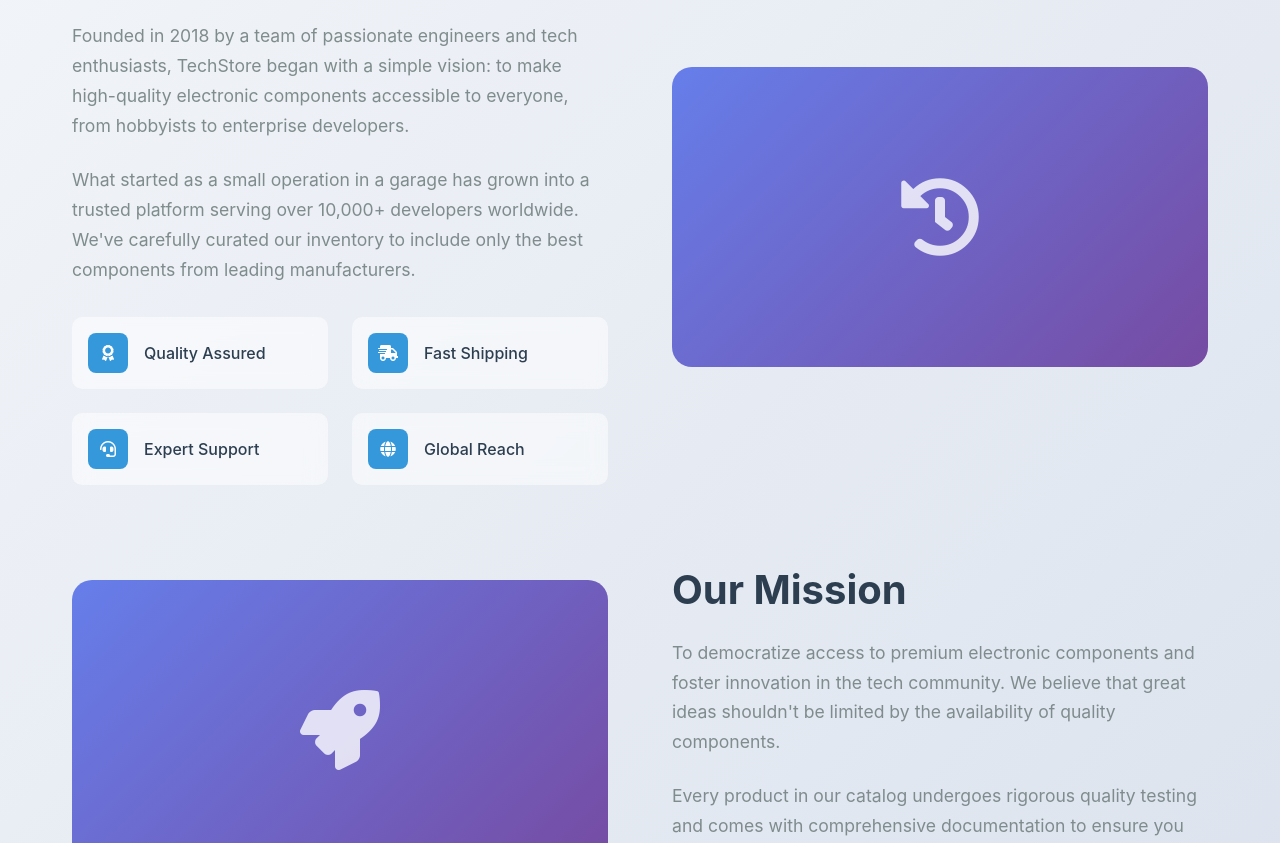
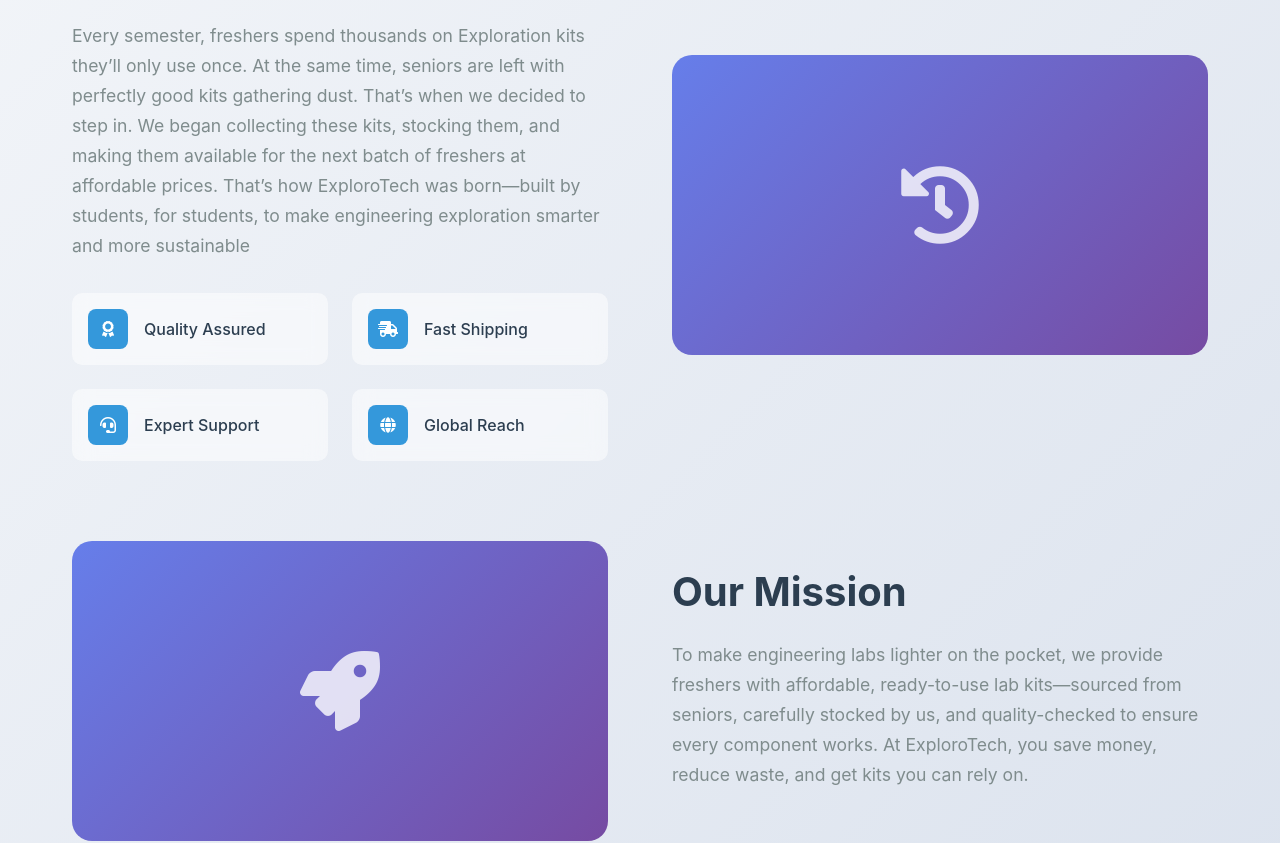
Before and after one commit to rohanhalaj18/expotech, a plain HTML site: page frontend/pages/About.html in a window 1280 px wide. Shown: the part 438-1281 px from the top of the page. Drawn offline with Linux system fonts and the light colour scheme.

Commit message:
changed with story and mission

```diff
--- a/frontend/pages/About.html
+++ b/frontend/pages/About.html
@@ -1,11 +1,14 @@
 <!DOCTYPE html>
 <html lang="en">
   <head>
-    <meta charset="UTF-8">
-    <meta name="viewport" content="width=device-width, initial-scale=1.0">
+    <meta charset="UTF-8" />
+    <meta name="viewport" content="width=device-width, initial-scale=1.0" />
     <title>About</title>
-    <link rel="stylesheet" href="../styles/About.css">
-    <link rel="stylesheet" href="https://cdnjs.cloudflare.com/ajax/libs/font-awesome/5.15.4/css/all.min.css">
+    <link rel="stylesheet" href="../styles/About.css" />
+    <link
+      rel="stylesheet"
+      href="https://cdnjs.cloudflare.com/ajax/libs/font-awesome/5.15.4/css/all.min.css"
+    />
   </head>
   <body>
     <header class="header">
@@ -39,8 +42,12 @@
       <!-- Hero Section -->
       <section class="about-hero">
         <h1>About TechStore</h1>
-            <p>We're passionate about bringing you the finest electronic components and development kits. Our mission is to
-                empower developers, engineers, and tech enthusiasts with premium quality products that fuel innovation.</p>
+        <p>
+          We're passionate about bringing you the finest electronic components
+          and development kits. Our mission is to empower developers, engineers,
+          and tech enthusiasts with premium quality products that fuel
+          innovation.
+        </p>
       </section>
 
       <!-- About Content -->
@@ -49,12 +56,18 @@
         <section class="about-section">
           <div class="section-content">
             <h2>Our Story</h2>
-                    <p>Founded in 2018 by a team of passionate engineers and tech enthusiasts, TechStore began with a simple
-                        vision: to make high-quality electronic components accessible to everyone, from hobbyists to
-                        enterprise developers.</p>
-                    <p>What started as a small operation in a garage has grown into a trusted platform serving over 10,000+
+            <p>
+              Every semester, freshers spend thousands on Exploration kits
+              they’ll only use once. At the same time, seniors are left with
+              perfectly good kits gathering dust. That’s when we decided to step
+              in. We began collecting these kits, stocking them, and making them
+              available for the next batch of freshers at affordable prices.
+              That’s how ExploroTech was born—built by students, for students,
+              to make engineering exploration smarter and more sustainable
+            </p>
+            <!-- <p>What started as a small operation in a garage has grown into a trusted platform serving over 10,000+
                         developers worldwide. We've carefully curated our inventory to include only the best components from
-                        leading manufacturers.</p>
+                        leading manufacturers.</p> -->
 
             <div class="features-grid">
               <div class="feature-item">
@@ -92,10 +105,18 @@
         <section class="about-section">
           <div class="section-content">
             <h2>Our Mission</h2>
-                    <p>To democratize access to premium electronic components and foster innovation in the tech community.
-                        We believe that great ideas shouldn't be limited by the availability of quality components.</p>
-                    <p>Every product in our catalog undergoes rigorous quality testing and comes with comprehensive
-                        documentation to ensure you can focus on what matters most - bringing your ideas to life.</p>
+            <p>
+              To make engineering labs lighter on the pocket, we provide
+              freshers with affordable, ready-to-use lab kits—sourced from
+              seniors, carefully stocked by us, and quality-checked to ensure
+              every component works. At ExploroTech, you save money, reduce
+              waste, and get kits you can rely on.
+            </p>
+            <!-- <p>
+              Every product in our catalog undergoes rigorous quality testing
+              and comes with comprehensive documentation to ensure you can focus
+              on what matters most - bringing your ideas to life.
+            </p> -->
           </div>
           <div class="section-image">
             <i class="fas fa-rocket"></i>
@@ -129,8 +150,10 @@
       <!-- Team Section -->
       <section class="team-section">
         <h2 class="team-title">Meet Our Team</h2>
-            <p class="team-subtitle">The passionate individuals behind TechStore who work tirelessly to bring you the best
-                tech components.</p>
+        <p class="team-subtitle">
+          The passionate individuals behind TechStore who work tirelessly to
+          bring you the best tech components.
+        </p>
 
         <div class="team-grid">
           <div class="team-member">
@@ -139,8 +162,11 @@
             </div>
             <h3 class="member-name">Alex Chen</h3>
             <p class="member-role">Founder & CEO</p>
-                    <p class="member-bio">Electronics engineer with 15+ years of experience in component design and
-                        manufacturing. Passionate about making technology accessible to all.</p>
+            <p class="member-bio">
+              Electronics engineer with 15+ years of experience in component
+              design and manufacturing. Passionate about making technology
+              accessible to all.
+            </p>
           </div>
 
           <div class="team-member">
@@ -149,8 +175,10 @@
             </div>
             <h3 class="member-name">Sarah Rodriguez</h3>
             <p class="member-role">CTO</p>
-                    <p class="member-bio">Former Silicon Valley tech lead with expertise in embedded systems and IoT.
-                        Ensures our platform stays cutting-edge and reliable.</p>
+            <p class="member-bio">
+              Former Silicon Valley tech lead with expertise in embedded systems
+              and IoT. Ensures our platform stays cutting-edge and reliable.
+            </p>
           </div>
 
           <div class="team-member">
@@ -159,8 +187,10 @@
             </div>
             <h3 class="member-name">Mike Johnson</h3>
             <p class="member-role">Head of Quality</p>
-                    <p class="member-bio">Quality assurance expert who personally tests every component. His attention to
-                        detail ensures you receive only the best products.</p>
+            <p class="member-bio">
+              Quality assurance expert who personally tests every component. His
+              attention to detail ensures you receive only the best products.
+            </p>
           </div>
           <div class="team-member">
             <div class="member-avatar">
@@ -168,8 +198,11 @@
             </div>
             <h3 class="member-name">Alex Chen</h3>
             <p class="member-role">Founder & CEO</p>
-                    <p class="member-bio">Electronics engineer with 15+ years of experience in component design and
-                        manufacturing. Passionate about making technology accessible to all.</p>
+            <p class="member-bio">
+              Electronics engineer with 15+ years of experience in component
+              design and manufacturing. Passionate about making technology
+              accessible to all.
+            </p>
           </div>
         </div>
       </section>
@@ -183,8 +216,11 @@
               <i class="fas fa-gem"></i>
             </div>
             <h3 class="value-title">Quality First</h3>
-                    <p class="value-description">Every component undergoes rigorous testing and quality assurance. We never
-                        compromise on quality, ensuring you receive premium products every time.</p>
+            <p class="value-description">
+              Every component undergoes rigorous testing and quality assurance.
+              We never compromise on quality, ensuring you receive premium
+              products every time.
+            </p>
           </div>
 
           <div class="value-item">
@@ -192,8 +228,10 @@
               <i class="fas fa-users"></i>
             </div>
             <h3 class="value-title">Community Focused</h3>
-                    <p class="value-description">We're more than a store - we're a community of makers, developers, and
-                        innovators. We support each other's growth and success.</p>
+            <p class="value-description">
+              We're more than a store - we're a community of makers, developers,
+              and innovators. We support each other's growth and success.
+            </p>
           </div>
 
           <div class="value-item">
@@ -201,8 +239,10 @@
               <i class="fas fa-lightbulb"></i>
             </div>
             <h3 class="value-title">Innovation Driven</h3>
-                    <p class="value-description">We constantly seek out the latest technologies and components to keep you
-                        at the forefront of innovation and development.</p>
+            <p class="value-description">
+              We constantly seek out the latest technologies and components to
+              keep you at the forefront of innovation and development.
+            </p>
           </div>
 
           <div class="value-item">
@@ -210,8 +250,10 @@
               <i class="fas fa-handshake"></i>
             </div>
             <h3 class="value-title">Trust & Transparency</h3>
-                    <p class="value-description">Honest communication, transparent pricing, and reliable service form the
-                        foundation of our relationship with every customer.</p>
+            <p class="value-description">
+              Honest communication, transparent pricing, and reliable service
+              form the foundation of our relationship with every customer.
+            </p>
           </div>
         </div>
       </section>
@@ -219,8 +261,11 @@
       <!-- CTA Section -->
       <section class="cta-section">
         <h2 class="cta-title">Ready to Start Your Next Project?</h2>
-            <p class="cta-description">Join thousands of developers who trust TechStore for their premium component needs.
-                Browse our catalog and discover the perfect components for your next innovation.</p>
+        <p class="cta-description">
+          Join thousands of developers who trust TechStore for their premium
+          component needs. Browse our catalog and discover the perfect
+          components for your next innovation.
+        </p>
         <div>
           <a href="#" class="btn btn-primary">
             <i class="fas fa-shopping-cart"></i>
@@ -233,6 +278,5 @@
         </div>
       </section>
     </main>
-
   </body>
 </html>
```
Lines whose indentation alone changed are shown as unchanged.
